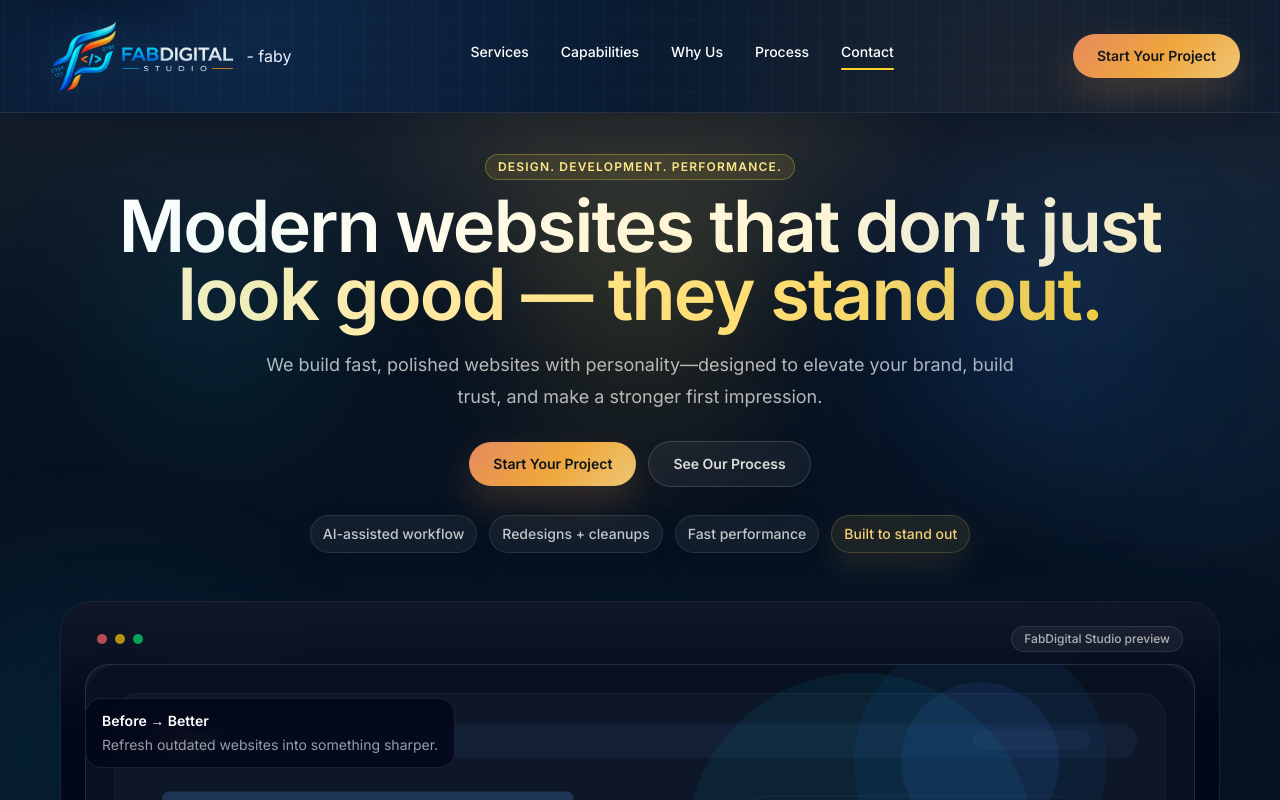
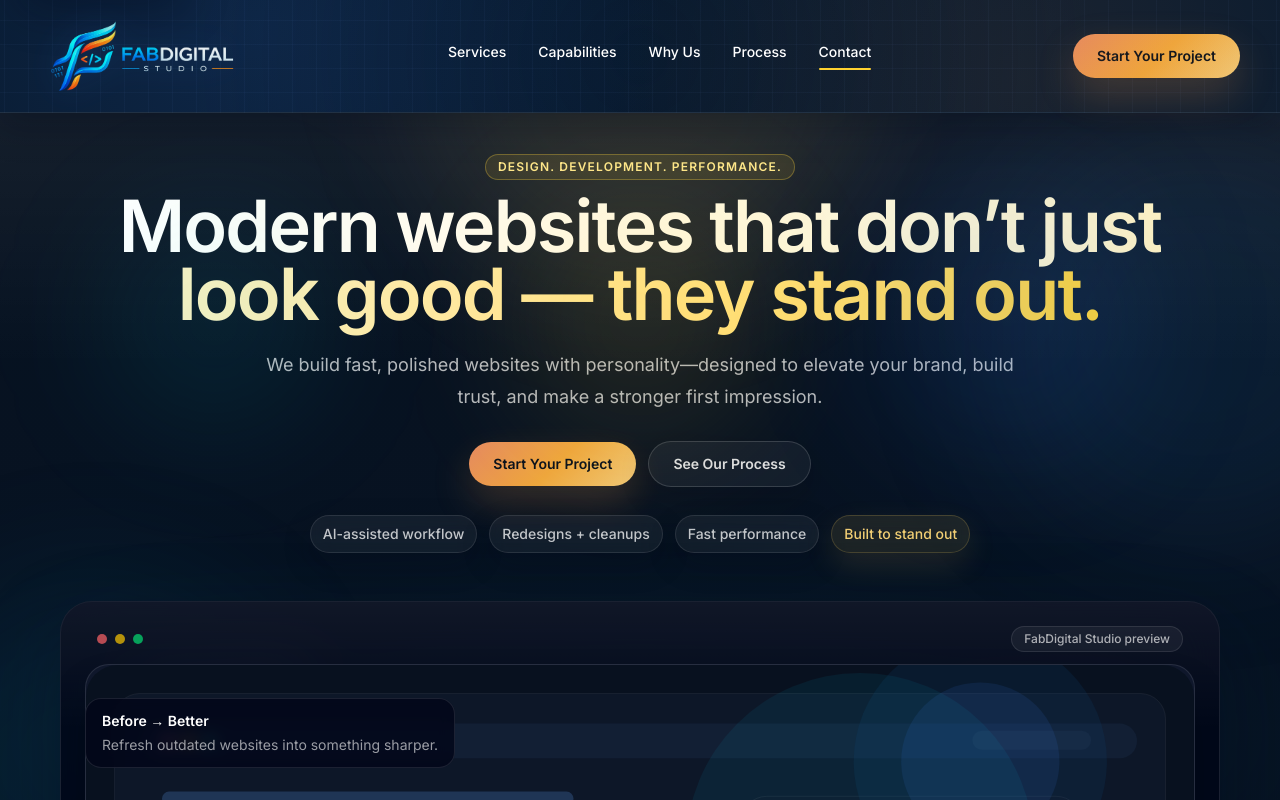
Before and after one commit to fabylv/fabdigitalstudio.com, a React (Vite) app: page / in a window 1280 px wide. Shown: the top 800 px of the page. Built offline with nearby package versions, Linux system fonts and the light colour scheme.

Commit message:
testing complete

```diff
--- a/src/components/layout/Header.jsx
+++ b/src/components/layout/Header.jsx
@@ -54,8 +54,7 @@ export default function Header({ navigation }) {
 							alt="FabDigital Studio"
 							className="h-12 w-auto shrink-0 opacity-95 sm:h-14 lg:h-20 filter-[drop-shadow(0_0_18px_rgba(59,130,246,0.18))]"
 							src={logo}
-						/>{' '}
-						- faby
+						/>
 					</a>
 
 					<nav aria-label="Primary" className="hidden items-center gap-8 md:flex">
```
